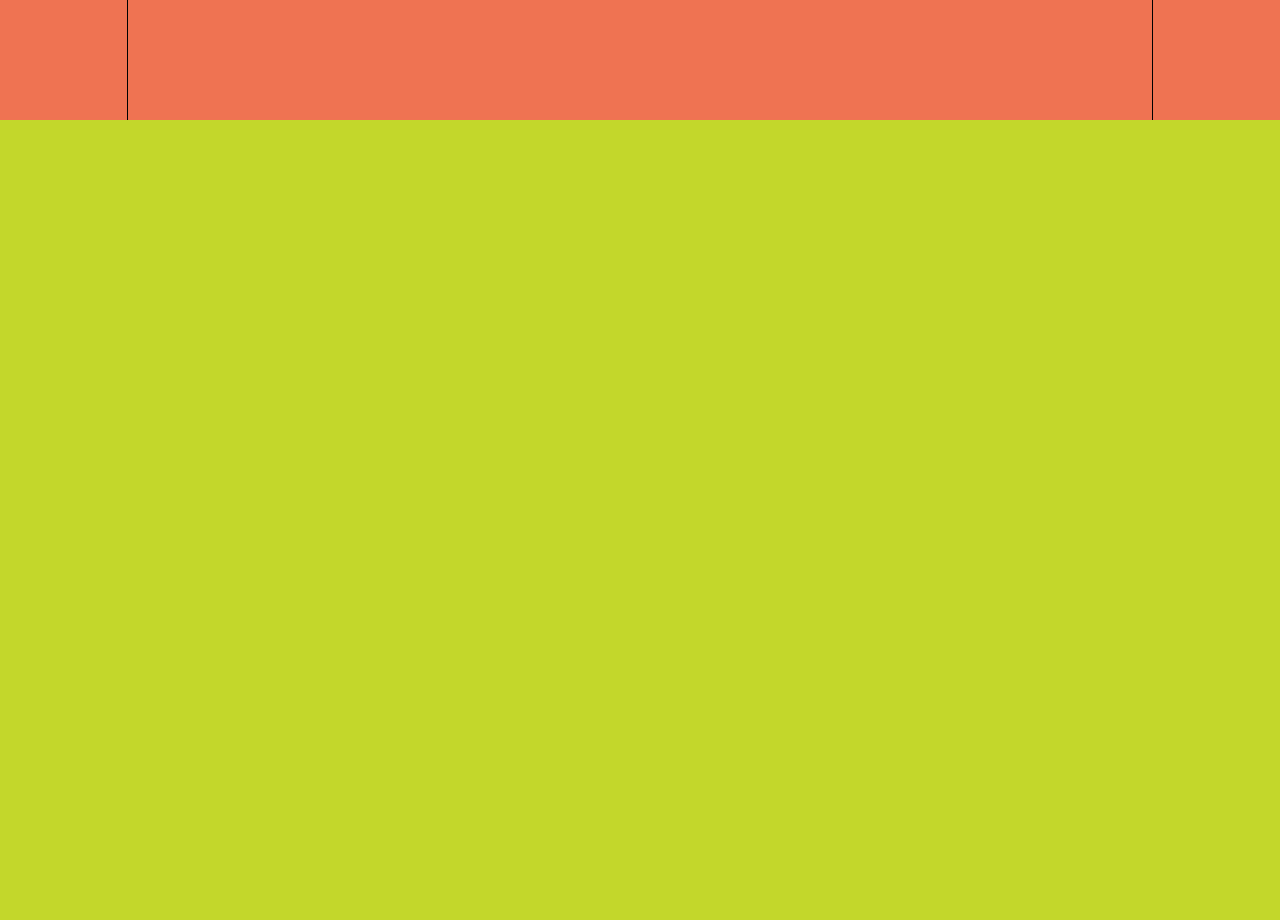
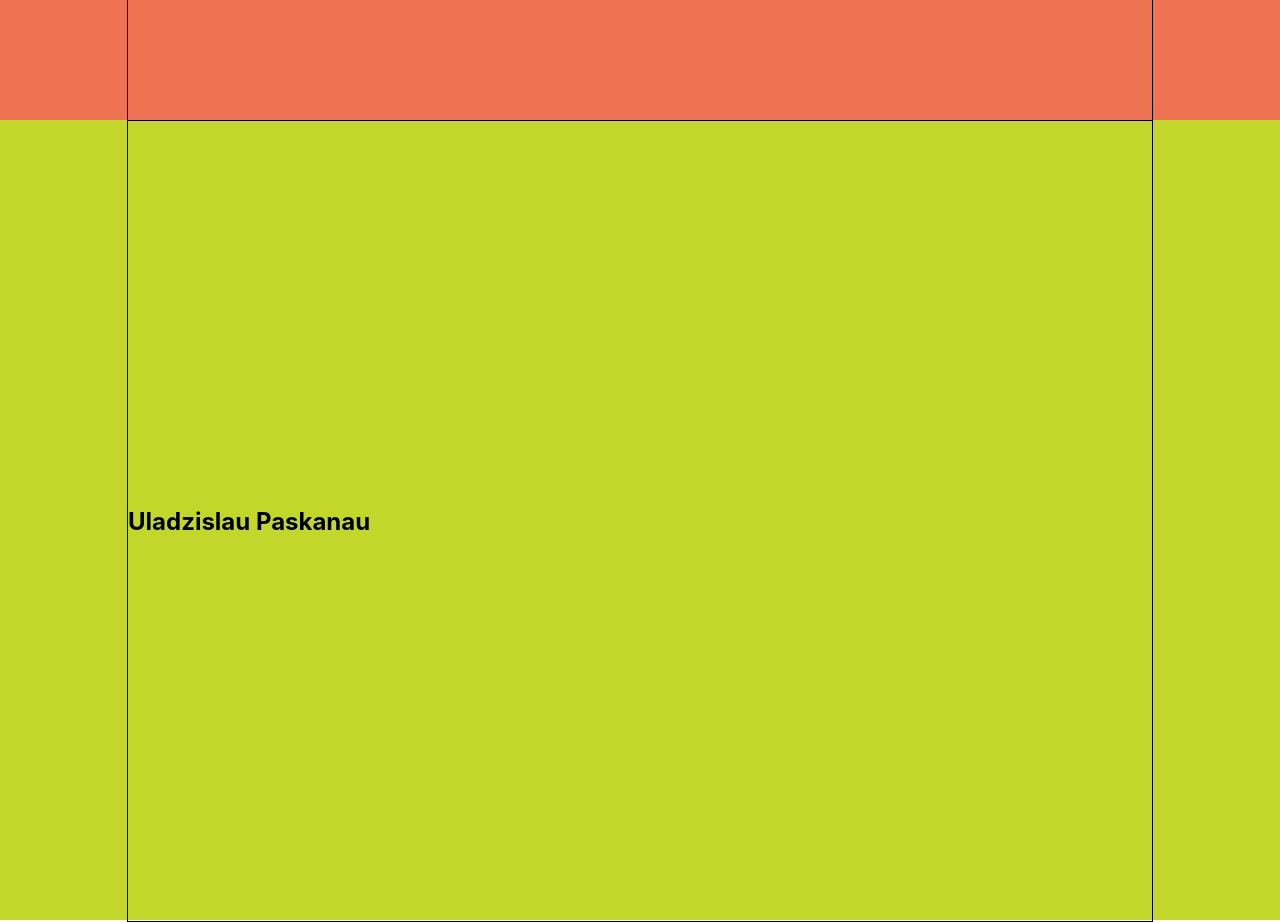
Before and after one commit to Paskinho/my_portfolio, a React (Create React App) app: page / in a window 1280 px wide. Shown: the part 2360-3282 px from the top of the page. Built offline with nearby package versions, Linux system fonts and the light colour scheme.

Commit message:
Refactoring Footer.tsx

```diff
--- a/src/components/footer/Footer.module.css
+++ b/src/components/footer/Footer.module.css
@@ -2,3 +2,8 @@
     height: 100vh;
     background-color: #c3d72b;
 }
+
+.name {
+    display: flex;
+    justify-content: center;
+}
--- a/src/components/footer/Footer.tsx
+++ b/src/components/footer/Footer.tsx
@@ -5,7 +5,9 @@ import sContainer from "../../common/styles/Container.module.css";
 export const Footer = () => {
     return(
         <div className={s.footerBlock}>
-
+            <div className={sContainer.container}>
+            <h2 className={s.name}>Uladzislau Paskanau </h2>
+            </div>
         </div>
     );
 }
```
